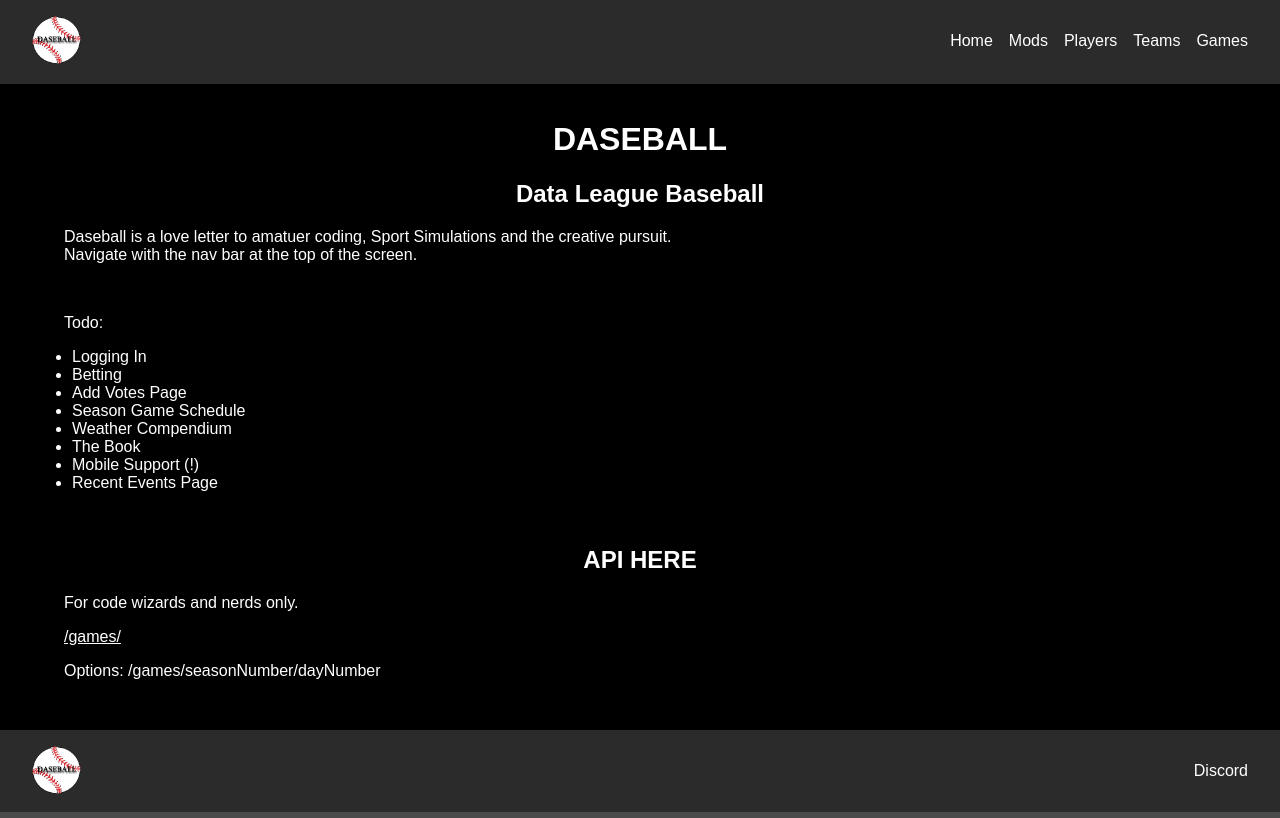
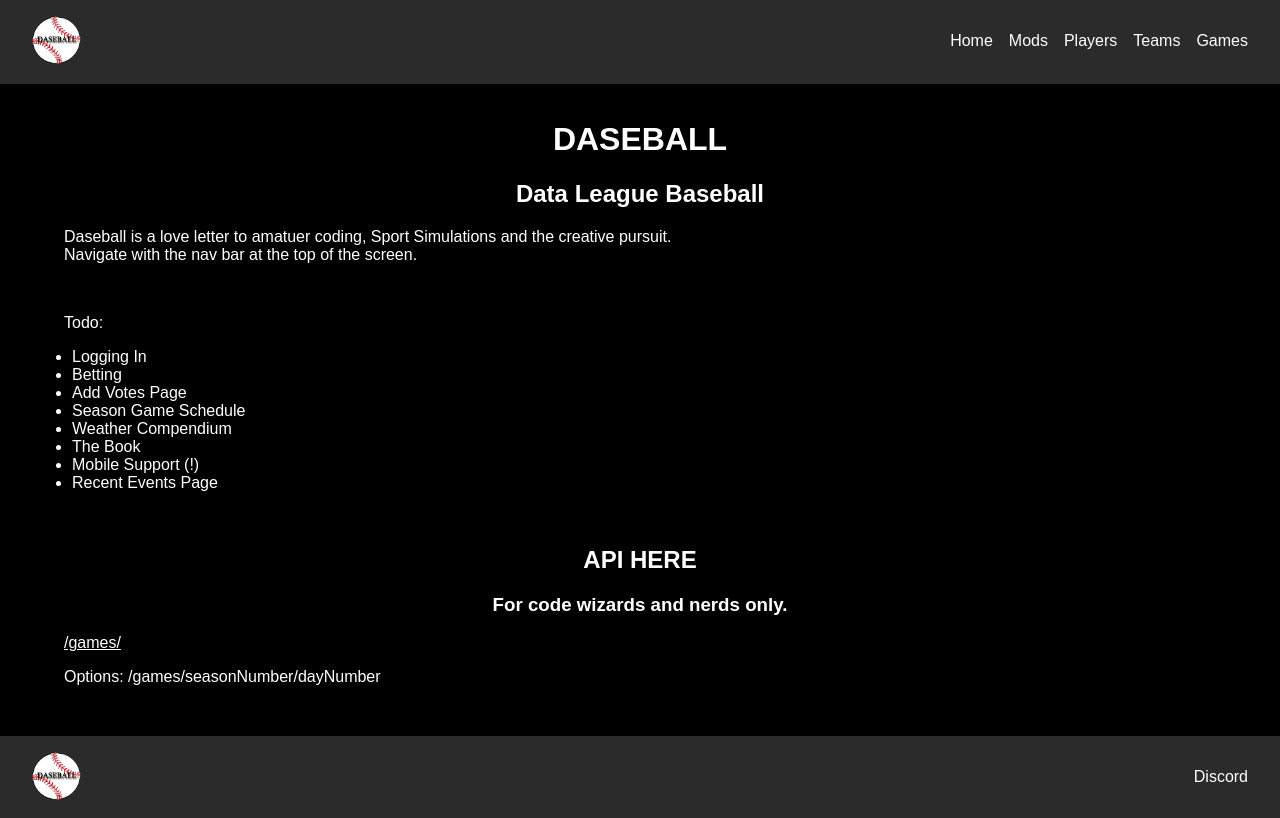
Before and after one commit to KetUnderscore/daseballreactfwontend, a React (Create React App) app: page / in a window 1280 px wide. Built offline with nearby package versions, Linux system fonts and the light colour scheme.

Commit message:
Another homepage update

```diff
--- a/src/pages/Home.js
+++ b/src/pages/Home.js
@@ -20,7 +20,7 @@ function Home() {
             </ul>
             <br/>
             <h2>API HERE</h2>
-            <p>For code wizards and nerds only.</p>
+            <h3 className="center">For code wizards and nerds only.</h3>
             <a href="https://daseballapi.adaptable.app/games/"><p>/games/</p></a>
             <p>Options: /games/seasonNumber/dayNumber</p>
             <br/>
```
